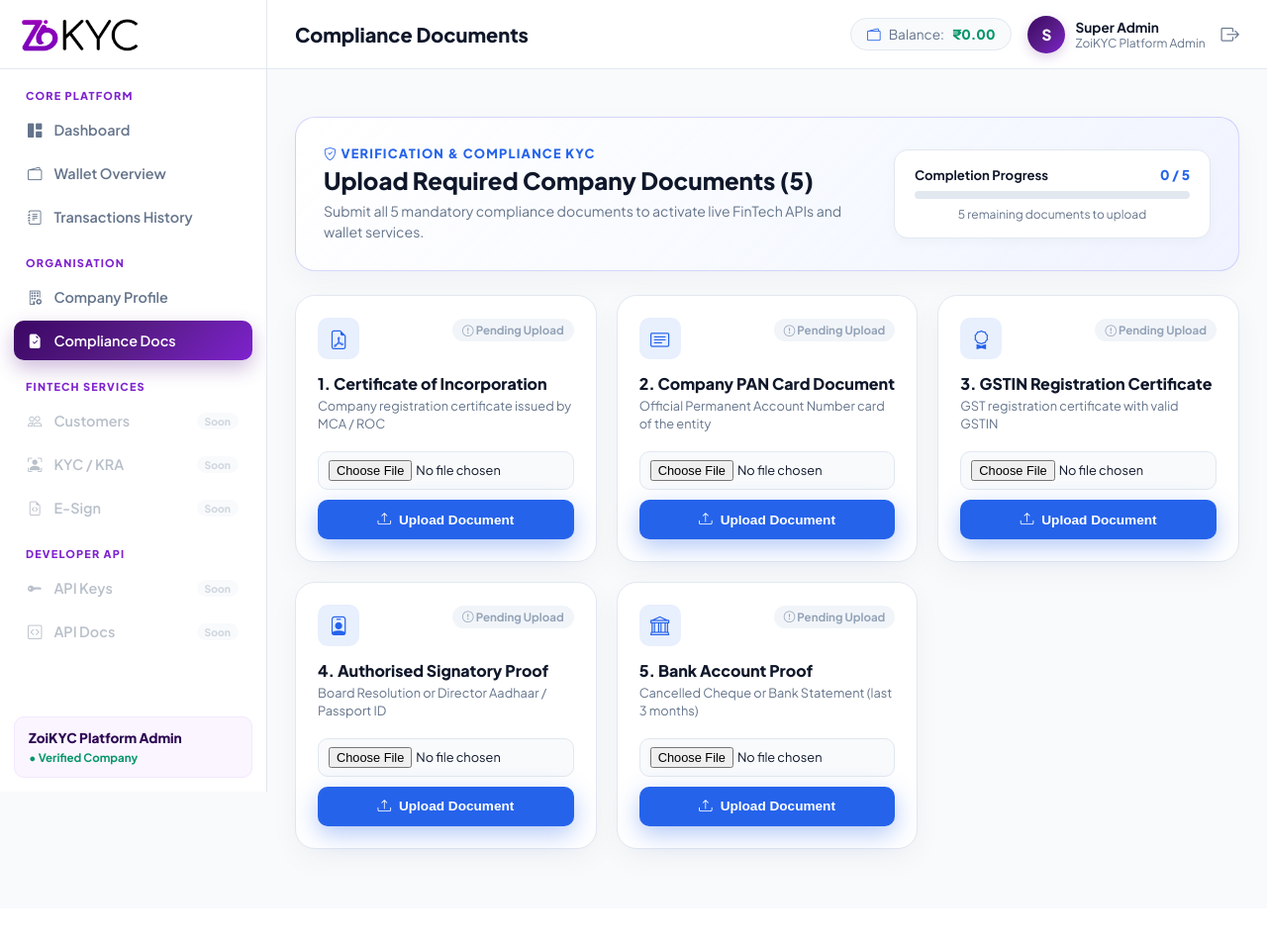
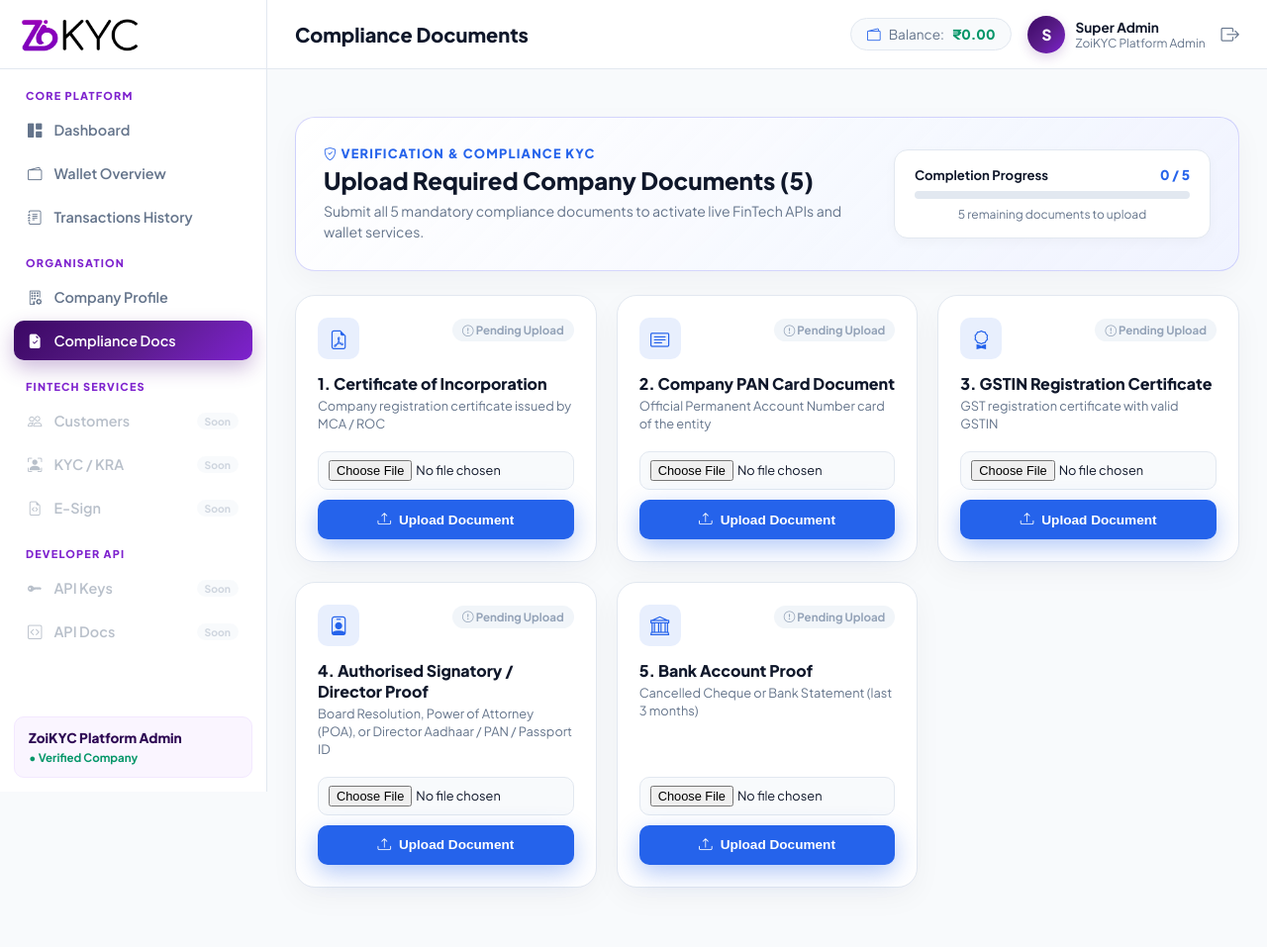
Before and after one commit to vijayvaishnav1011/zoikyc, a Flask app: page /company/documents in a window 1280 px wide. Shown: the whole page at 99% size. Before the commit the page ends 868 px from the top, so only its background shows below. Run offline with Flask 3, Linux system fonts and the light colour scheme; a user stored in the database is signed in; data comes from the database, SQL or seed files in the repository; data that the repository does not hold is empty; some libraries are stand-ins or nearby versions.

Commit message:
Enhance Authorised Signatory KYC proof specifications (Board Resolution / POA / Director ID)

```diff
--- a/app/company/services.py
+++ b/app/company/services.py
@@ -10,7 +10,7 @@ REQUIRED_DOCUMENTS = {
     'certificate_of_incorporation': 'Certificate of Incorporation / Registration',
     'company_pan': 'Company PAN Card Document',
     'gst_certificate': 'GSTIN Registration Certificate',
-    'board_resolution': 'Authorised Signatory Board Resolution / ID Proof',
+    'board_resolution': 'Authorised Signatory / Director KYC Proof (Board Resolution / POA / ID)',
     'bank_proof': 'Bank Account Proof (Cancelled Cheque / Statement)'
 }
 
--- a/app/templates/company/documents.html
+++ b/app/templates/company/documents.html
@@ -59,7 +59,7 @@
     ('certificate_of_incorporation', '1. Certificate of Incorporation', 'Company registration certificate issued by MCA / ROC', 'bi-file-earmark-pdf'),
     ('company_pan', '2. Company PAN Card Document', 'Official Permanent Account Number card of the entity', 'bi-card-text'),
     ('gst_certificate', '3. GSTIN Registration Certificate', 'GST registration certificate with valid GSTIN', 'bi-award'),
-    ('board_resolution', '4. Authorised Signatory Proof', 'Board Resolution or Director Aadhaar / Passport ID', 'bi-person-badge'),
+    ('board_resolution', '4. Authorised Signatory / Director Proof', 'Board Resolution, Power of Attorney (POA), or Director Aadhaar / PAN / Passport ID', 'bi-person-badge'),
     ('bank_proof', '5. Bank Account Proof', 'Cancelled Cheque or Bank Statement (last 3 months)', 'bi-bank')
   ] %}
 
```
